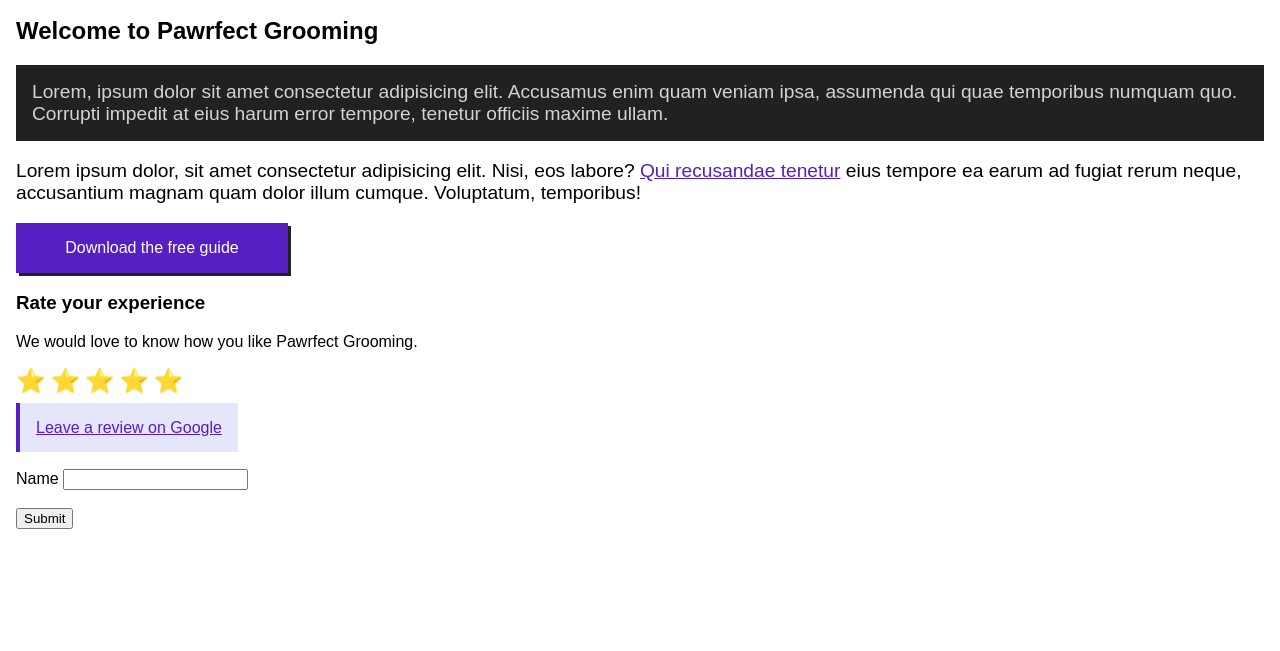
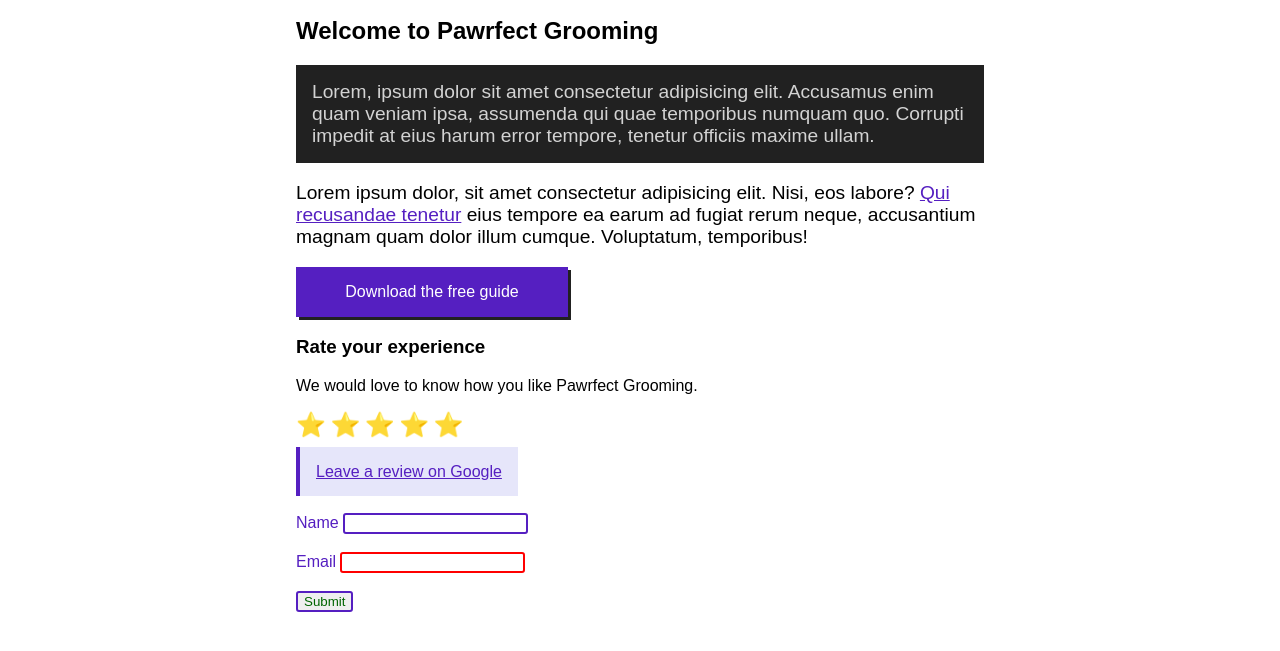
Before and after one commit to ProfJoanna/mtm6201-week6-030-complex-selectors, a plain HTML site: page index.html in a window 1280 px wide. Shown: the part 119-770 px from the top of the page. Drawn offline with Linux system fonts and the light colour scheme.

Commit message:
adds form-relate states examples

```diff
--- a/css/main.css
+++ b/css/main.css
@@ -133,8 +133,47 @@ nav ul li:nth-child(2n+1) {
     background: lavender;
 } */
 
+/*  Form related states:
+    :required, :optional, :valid, :invalid, :read-only*/
+
+input {
+    border-radius: 3px;
+}
+
+/* :required */
+input:required {
+    border: 2px solid red;
+}
+
+/* :optional */
+input:optional {
+    border: 2px solid #551fc1;
+}
+
+/* :valid */
+input:valid {
+    /* background: lightgreen; */
+    color: darkgreen;
+}
+
+/* :invalid */
+input:invalid {
+    /* background: lightpink; */
+    color: crimson;
+}
+
+/* :read-only */
+form:read-only {
+    color: #551fc1;
+}
+
 /* Media Queries */
 @media screen and (min-width: 768px) {
+    .container {
+        max-width: 43rem;
+        margin: 0 auto;
+    }
+
     nav ul {
         flex-direction: row;
         background: #551fc1;
--- a/index.html
+++ b/index.html
@@ -47,6 +47,10 @@
           <input type="text" id="name">
           <br>
           <br>
+          <label for="email">Email</label>
+          <input type="email" id="email" required>
+          <br>
+          <br>
           <input type="submit">
         </form>
       </section>
```
